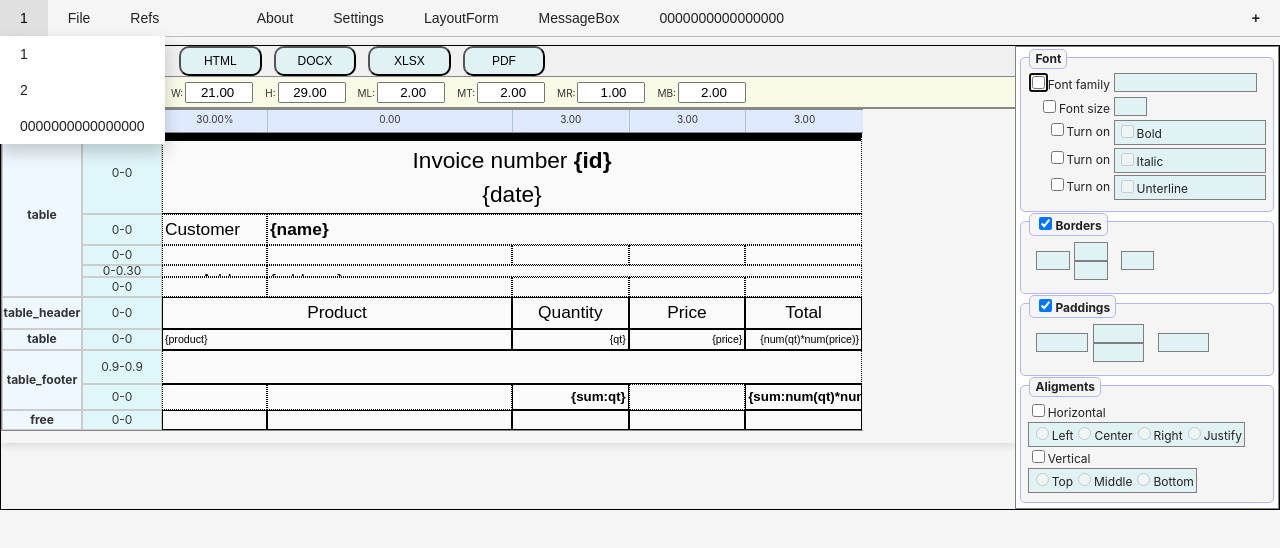
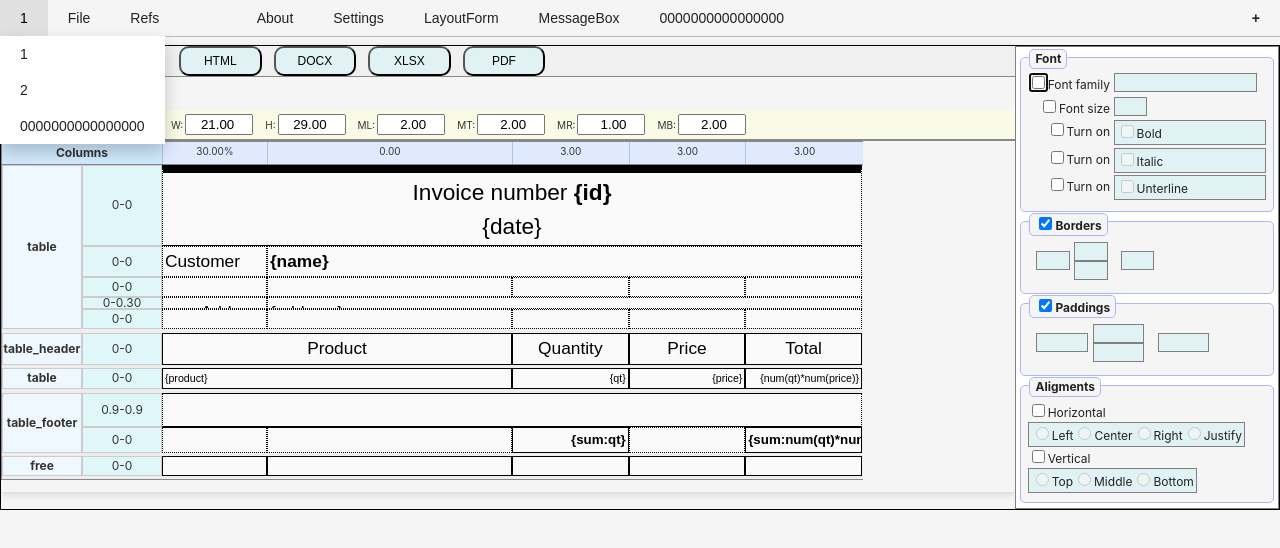
Before and after one commit to AndreiPuchko/q2web, a React (Vite) app: page / in a window 1280 px wide. Shown: the top 548 px of the page. Built offline with nearby package versions, Linux system fonts and the light colour scheme.

Commit message:
data editor

```diff
--- a/src/components/reportEditor/Q2ReportEditor.css
+++ b/src/components/reportEditor/Q2ReportEditor.css
@@ -57,6 +57,11 @@
     color: #333;
     text-align: center;
     box-sizing: border-box;
+}
+
+.q2-report-data-editor {
+    color: black;
+    min-height: 2em
 }
 
 .q2-report-page {
@@ -141,7 +146,7 @@
     gap: 0;
     margin: 0;
     padding: 0;
-    padding-top: 3;
+    padding-bottom: 3px;
     cursor: pointer;
 }
 
--- a/src/components/reportEditor/Q2ReportEditor.tsx
+++ b/src/components/reportEditor/Q2ReportEditor.tsx
@@ -138,6 +138,39 @@ class Q2ReportEditor extends Component<Q2ReportEditorProps, Q2ReportEditorState>
         );
     }
 
+
+    renderDataEditor() {
+        const { selection } = this.state;
+        const nothing = <div className="q2-report-data-editor">&nbsp;</div>;
+        if (!selection) { return nothing }
+        const { pageIdx, colIdx, rowSetIdx, rowIdx, cellIdx } = selection as any;
+        console.log(pageIdx, colIdx, rowSetIdx, rowIdx, cellIdx)
+
+        const page = this.report.pages?.[pageIdx];
+        if (!page) { return nothing }
+
+        const column = page?.columns?.[colIdx];
+        if (!column) { return nothing }
+        if (rowSetIdx === undefined) { return nothing }
+
+        const real_rowIdx = rowSetIdx.replace("-header", "").replace("-footer", "")
+        let rowSet = undefined;
+        if (rowSetIdx.includes("-header")) { rowSet = column.rows?.[real_rowIdx].table_header }
+        else if (rowSetIdx.includes("-footer")) { rowSet = column.rows?.[real_rowIdx].table_footer }
+        else { rowSet = column.rows?.[real_rowIdx] };
+
+        if (rowIdx >= 0 && cellIdx >= 0) {
+            const cellKey = `${rowIdx},${cellIdx}`;
+            const cell = rowSet.cells[cellKey];
+            return (
+                <div className="q2-report-data-editor">
+                    {cell?.data}
+                </div>
+            );
+        }
+        return <div className="q2-report-data-editor">{rowSet.role}</div>
+    }
+
     renderReport() {
         const buttonStyle = {
             padding: "6px 18px",
@@ -162,6 +195,7 @@ class Q2ReportEditor extends Component<Q2ReportEditorProps, Q2ReportEditorState>
                         <button style={buttonStyle}>PDF</button>
                     </div>
                 </div>
+                {this.renderDataEditor()}
                 {this.report.pages.map((page, pageIdx) => (
                     <div key={`page-${pageIdx}`} style={{ marginBottom: 12 }}>
                         {this.RenderPage(page, pageIdx, this.report.style)}
@@ -336,7 +370,7 @@ class Q2ReportEditor extends Component<Q2ReportEditorProps, Q2ReportEditorState>
                         colIdx,
                         nextStyle,
                         rowSet.table_header,
-                        `rowset-${rowSetIdx}-header`
+                        `${rowSetIdx}-header`
                     )
                 );
             }
@@ -351,7 +385,7 @@ class Q2ReportEditor extends Component<Q2ReportEditorProps, Q2ReportEditorState>
                     colIdx,
                     nextStyle,
                     rowSet,
-                    `rowset-${rowSetIdx}-table`
+                    `${rowSetIdx}`
                 )
             );
             if (rowSet.table_footer) {
@@ -365,7 +399,7 @@ class Q2ReportEditor extends Component<Q2ReportEditorProps, Q2ReportEditorState>
                         colIdx,
                         nextStyle,
                         rowSet.table_footer,
-                        `rowset-${rowSetIdx}-footer`
+                        `${rowSetIdx}-footer`
                     )
                 );
             }
```
